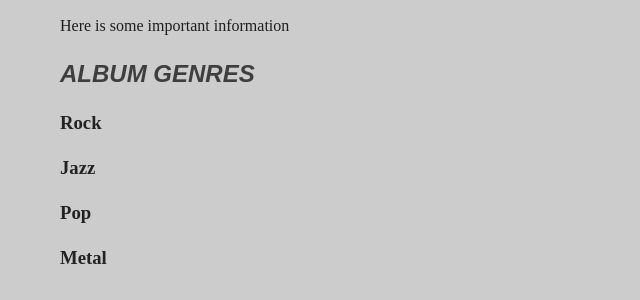
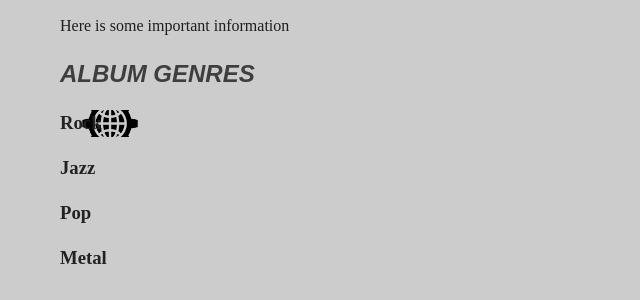
Before and after one commit to tommakesmusic/QUB-CSC7084-web-development, a PHP site: page / in a window 1280 px wide. Shown: the part 189-489 px from the top of the page, without its empty margins (0-640 px from the left). Run offline with PHP 8.4, Linux system fonts and the light colour scheme.

Commit message:
Changes to add in an image and hover image effect

```diff
--- a/css/main.css
+++ b/css/main.css
@@ -26,14 +26,20 @@ body{
 }
 .img-icon-settings{
   width: 100px;
-  background-image: url(img/icon-settings.png);
+  background-image: url(../img/icon-settings.png);
+  background-size: 80%;
+  background-repeat: no-repeat;
+  background-position: center;
 }
+
+.img-icon-settings:hover {
+  background-size: 90%;
+}
+
 nav {
   width: 100%;
   height: 100px;
   background-color: #fff;
-  background-size: 80%;
-  background-repeat: no-repeat;
 }
 
 h1, h2 {
--- a/html/header.html
+++ b/html/header.html
@@ -12,8 +12,8 @@
   <meta property="og:url" content="">
   <meta property="og:image" content="">
 
-  <link rel="manifest" href="site.webmanifest">
-  <link rel="apple-touch-icon" href="icon.png">
+  <!-- <link rel="manifest" href="site.webmanifest"> -->
+  <!-- <link rel="apple-touch-icon" href="icon.png"> -->
   <!-- Place favicon.ico in the root directory -->
 
   <link rel="stylesheet" href="css/normalize.css">
--- a/index.php
+++ b/index.php
@@ -8,7 +8,7 @@
 <section class="album-genres">
   <h2>Album Genres</h2>
   <div class="album-genre-list">
-    <div><h3>Rock<div class="img-icon"></div></h3></div>
+  <div class="img-icon-settings"><h3>Rock</h3></div>
     <div><h3>Jazz</h3></div>
     <div><h3>Pop</h3></div>
     <div><h3>Metal</h3></div>
```
